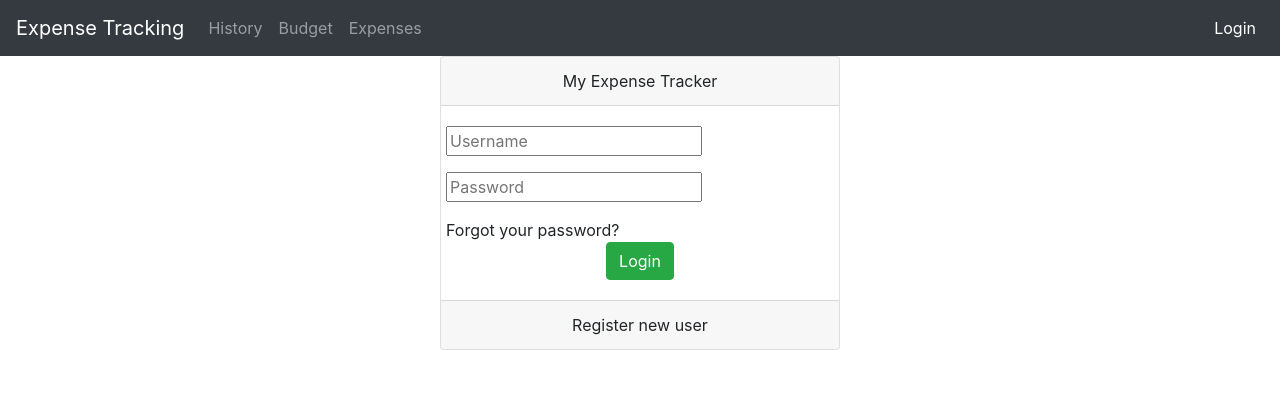
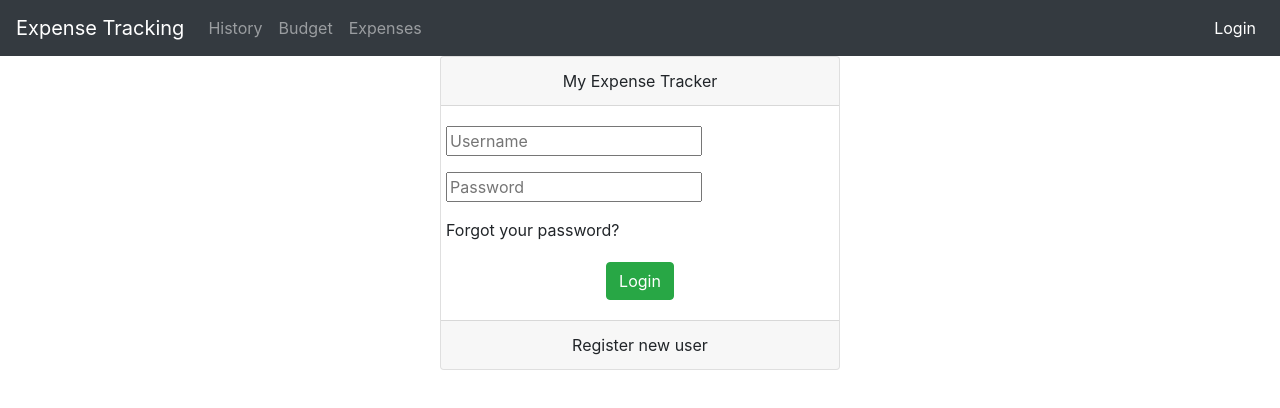
Before and after one commit to magnusbrok/Expense-Tracker-FrontEnd, an Angular app: page /welcome-page in a window 1280 px wide. Shown: the top 408 px of the page. Built offline with nearby package versions, Linux system fonts and the light colour scheme.

Commit message:
style (welcome-page): add space over login button

```diff
--- a/src/app/welcome-page/welcome-page.component.css
+++ b/src/app/welcome-page/welcome-page.component.css
@@ -2,5 +2,8 @@
   max-width: 400px;
   margin: auto;
   text-align: center;
+}
 
+.btn-success{
+  margin-top: 20px;
 }
```
